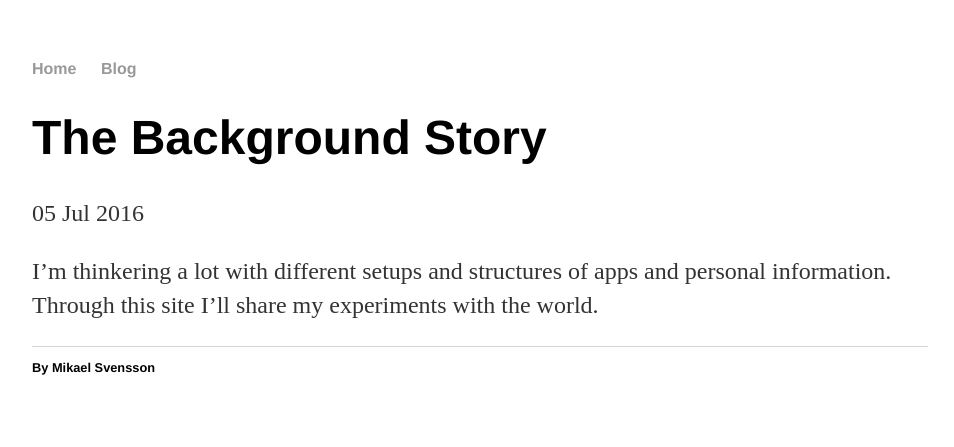
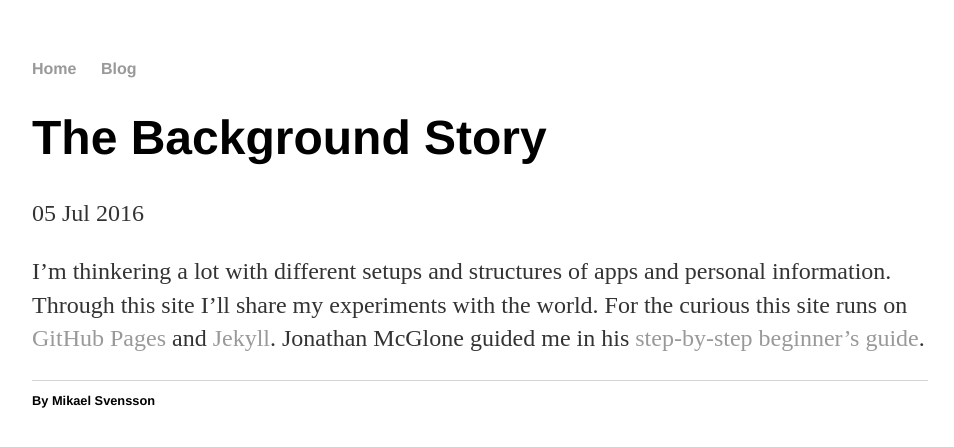
Before and after one commit to mikaelsjovind/mikeysvensson.github.io, a Jekyll site: the page built from _posts/2016-07-05-the-background-story.md, in a window 1280 px wide. Shown: the top 447 px of the page, without its empty margins (160-1114 px from the left). Built offline with Jekyll 4.4.1, drawn with Linux system fonts in a browser that asks for light colours.

Commit message:
Update 2016-07-05-the-background-story.md
Added on note on how the site runs on Jekyll.

```diff
--- a/_posts/2016-07-05-the-background-story.md
+++ b/_posts/2016-07-05-the-background-story.md
@@ -4,4 +4,4 @@ title: "The Background Story"
 date: 2016-07-05
 ---
 
-I'm thinkering a lot with different setups and structures of apps and personal information. Through this site I'll share my experiments with the world.
+I'm thinkering a lot with different setups and structures of apps and personal information. Through this site I'll share my experiments with the world. For the curious this site runs on [GitHub Pages](https://pages.github.com/) and [Jekyll](http://jekyllrb.com/). Jonathan McGlone guided me in his [step-by-step beginner's guide](http://jmcglone.com/guides/github-pages/).
```
